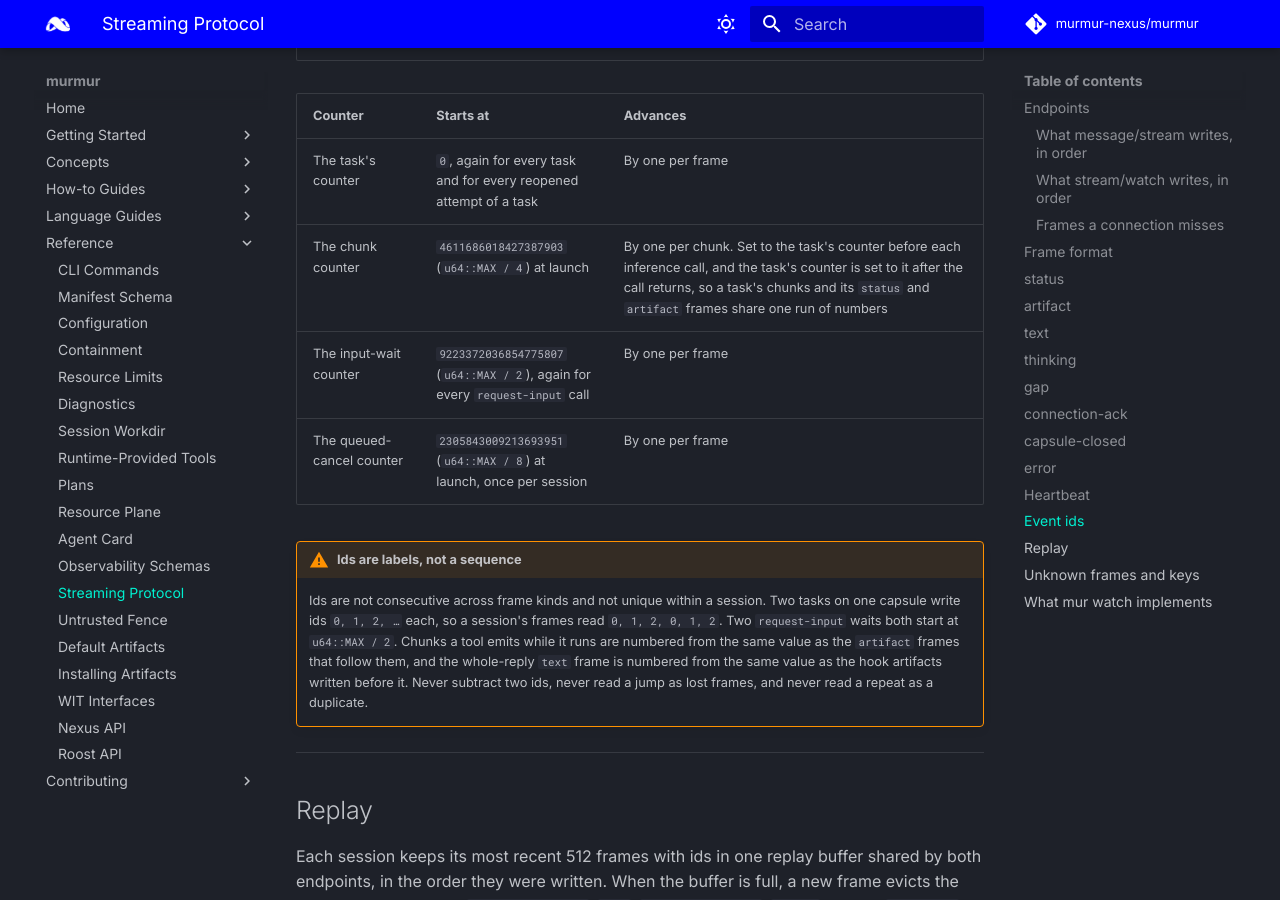
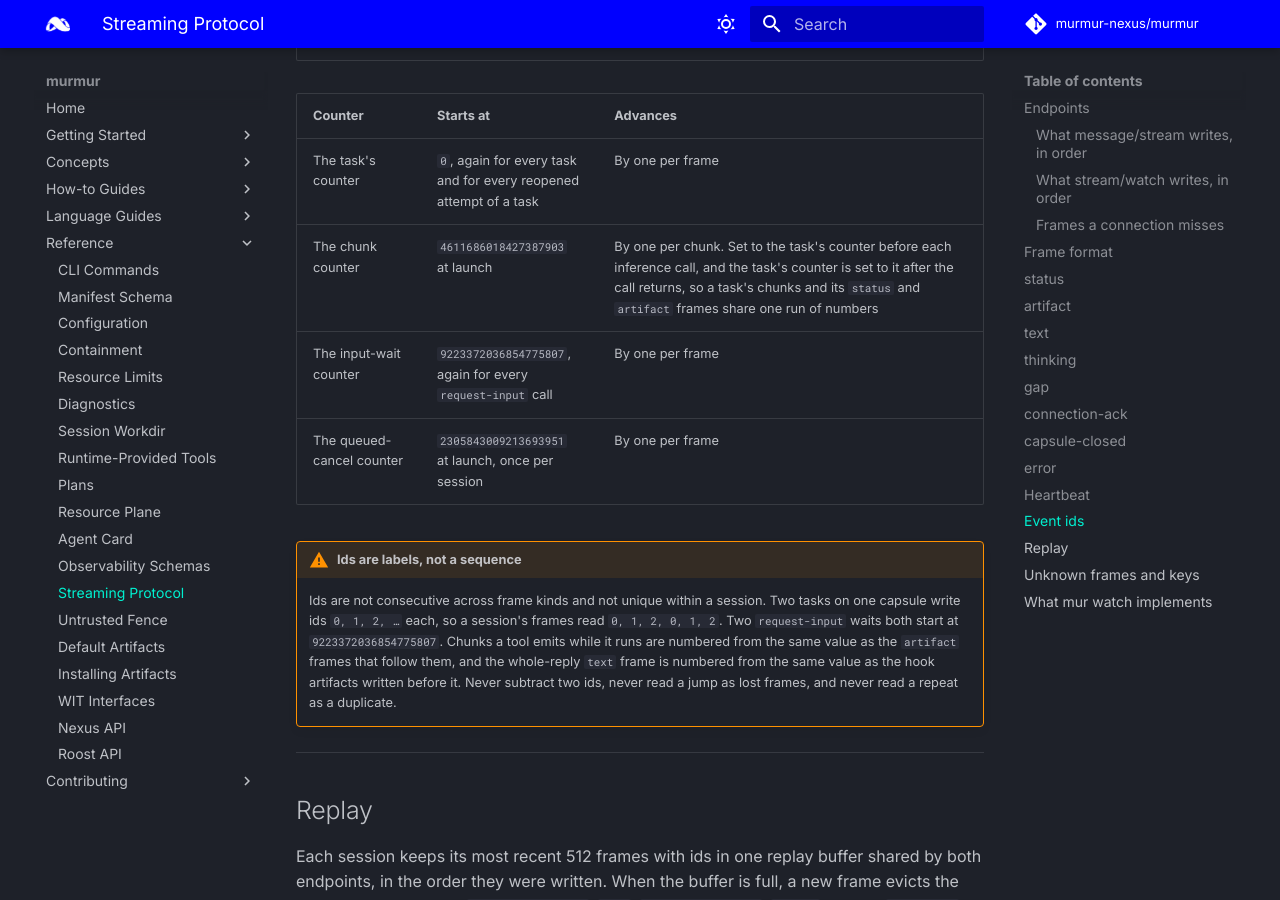
Before and after one commit to murmur-nexus/murmur, an MkDocs documentation site: the page built from docs/content/reference/streaming-protocol.md, in a window 1280 px wide and 900 px high, scrolled down 11577 px. Built offline with MkDocs 1.6.1 and Material for MkDocs 9.7.7, drawn with Linux system fonts in a browser that asks for light colours; comment, search, counter and statistics services are not loaded.

```diff
--- a/docs/content/reference/streaming-protocol.md
+++ b/docs/content/reference/streaming-protocol.md
@@ -361,17 +361,17 @@ pause as long as the work was. A closed connection is what says the capsule is g
 | Counter | Starts at | Advances |
 |---|---|---|
 | The task's counter | `0`, again for every task and for every reopened attempt of a task | By one per frame |
-| The chunk counter | `4611686018427387903` (`u64::MAX / 4`) at launch | By one per chunk. Set to the task's counter before each inference call, and the task's counter is set to it after the call returns, so a task's chunks and its `status` and `artifact` frames share one run of numbers |
-| The input-wait counter | `9223372036854775807` (`u64::MAX / 2`), again for every `request-input` call | By one per frame |
-| The queued-cancel counter | `2305843009213693951` (`u64::MAX / 8`) at launch, once per session | By one per frame |
+| The chunk counter | `4611686018427387903` at launch | By one per chunk. Set to the task's counter before each inference call, and the task's counter is set to it after the call returns, so a task's chunks and its `status` and `artifact` frames share one run of numbers |
+| The input-wait counter | `9223372036854775807`, again for every `request-input` call | By one per frame |
+| The queued-cancel counter | `2305843009213693951` at launch, once per session | By one per frame |
 
 !!! warning "Ids are labels, not a sequence"
     Ids are not consecutive across frame kinds and not unique within a session. Two tasks on one
     capsule write ids `0, 1, 2, …` each, so a session's frames read `0, 1, 2, 0, 1, 2`. Two
-    `request-input` waits both start at `u64::MAX / 2`. Chunks a tool emits while it runs are
-    numbered from the same value as the `artifact` frames that follow them, and the whole-reply
-    `text` frame is numbered from the same value as the hook artifacts written before it. Never subtract two ids, never read a jump
-    as lost frames, and never read a repeat as a duplicate.
+    `request-input` waits both start at `9223372036854775807`. Chunks a tool emits while it runs
+    are numbered from the same value as the `artifact` frames that follow them, and the whole-reply
+    `text` frame is numbered from the same value as the hook artifacts written before it. Never
+    subtract two ids, never read a jump as lost frames, and never read a repeat as a duplicate.
 
 ---
 
```
